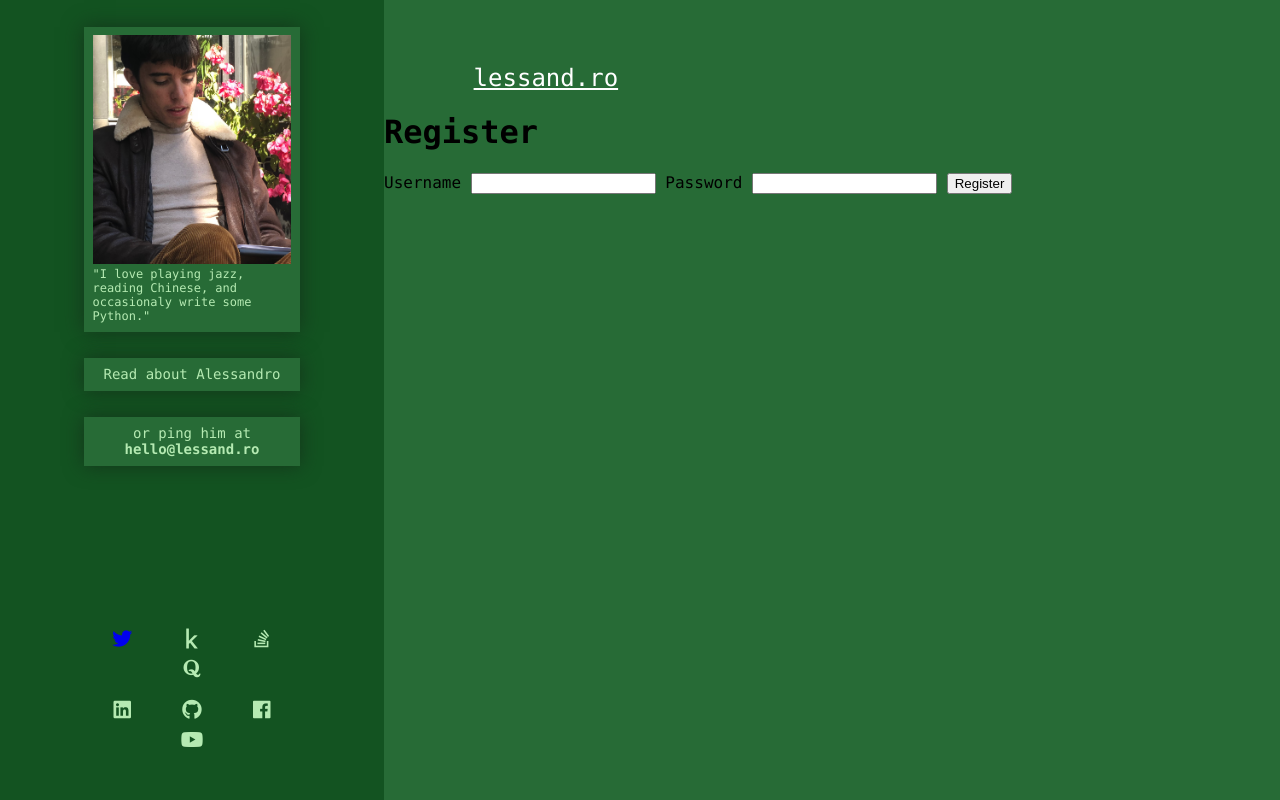
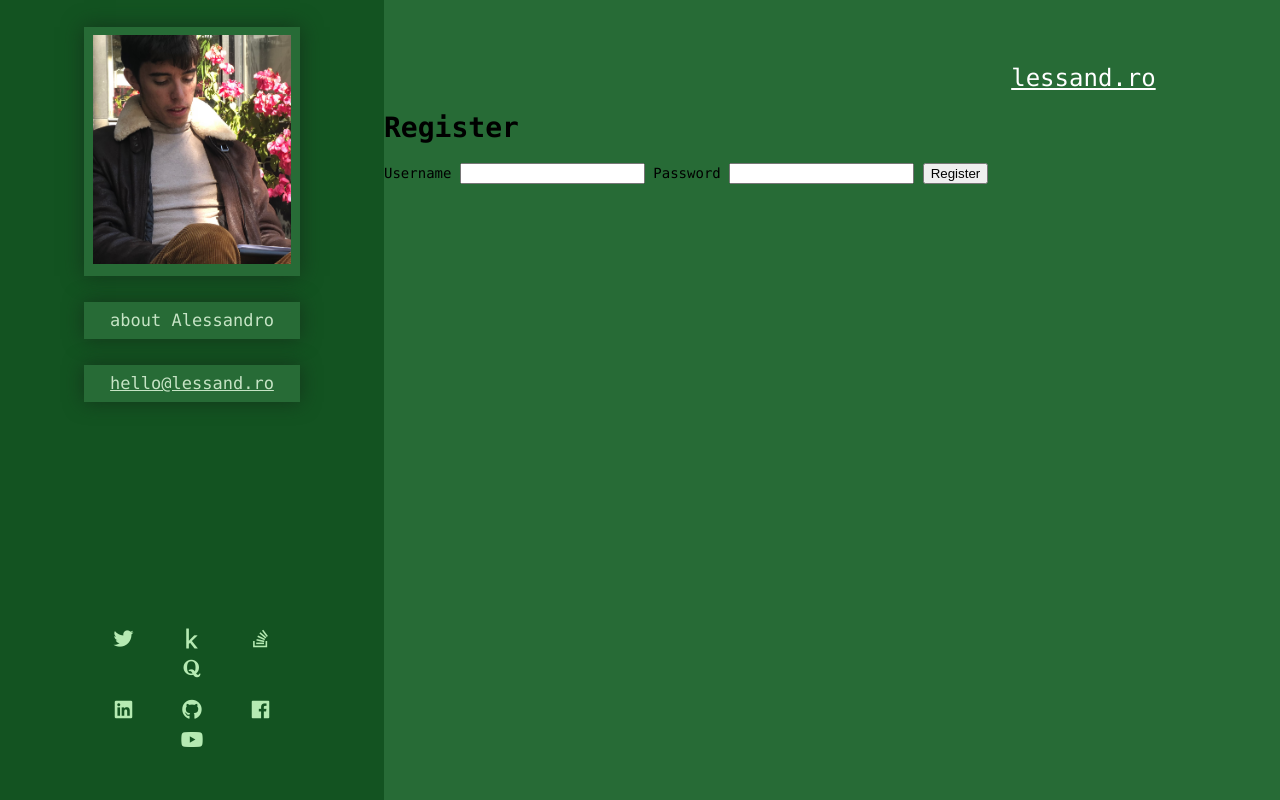
Before and after one commit to SolbiatiAlessandro/lessand.ro, a Flask app: page /auth/register in a window 1280 px wide. Run offline with Flask 2, Linux system fonts and the light colour scheme; some libraries are stand-ins or nearby versions.

Commit message:
[FRONT-END] fixed styling and added about page

```diff
--- a/lessandro/static/style.css
+++ b/lessandro/static/style.css
@@ -14,6 +14,7 @@ body{
 	margin: 0;
 	display:flex;
 	font-family: monaco,Consolas,Lucida Console,monospace;
+	font-size:14px;
 }
 .article{
 	margin: 5% 10%;
@@ -23,20 +24,30 @@ body{
 	width: 100%;
 }
 .page-title{
+	width: 30%;
+	margin-left:70%;
 	font-size:24px;
 	color: white;
-	margin: 5% 10%;
+	margin-top: 10%;
 	text-decoration:underline;
 }
 .title{
 	color: #B5EAB2;
-	font-size:16px;
+	font-size:25px;
 	font-weight:100;
+	margin-bottom:0px;
 }
 .subtitle{
-	font-size:14px;
+	color: #B5EAB2;
+	font-size:17px;
 	font-weight:100;
+
 }
+.about{
+	color: #82bd6d;
+	font-size: 14px;
+}
+
 .inside{
 	color: #B5EAB2;
 	text-decoration:underline;
@@ -100,6 +111,9 @@ left: 15%;
 .fa-kaggle {
   color: #B5EAB2;
 }
+.fa-twitter {
+  color: #B5EAB2;
+}
 .fa-instagram {
   color: #B5EAB2;
 }
--- a/lessandro/templates/base.html
+++ b/lessandro/templates/base.html
@@ -8,14 +8,13 @@
 <body>
 	<div class="personal">
 		<ul style="list-style-type:none;padding:0;width: 70%;margin-left: 15%;">
-			<li class="personal-description">
+			<a href="/"><li class="personal-description">
 				<img class="head" src="{{ url_for('static', filename='head.jpeg') }}">
 				<div style="text-align:left;font-size:12px;">
-				"I love playing jazz, reading Chinese, and occasionaly write some Python."
 				</div>
-			</li>
-			<li class="personal-description">Read about Alessandro</li>
-			<li class="personal-description">or ping him at <b>hello@lessand.ro</b></li>
+			</li></a>
+			<li class="personal-description"><a href='/7/post' class="subtitle" style="text-decoration:none; color: #c6e4c5;" >about Alessandro</a></li>
+			<li class="personal-description"><a href="mailto:hello@lessand.ro" class="subtitle"  style="color: #c6e4c5;">hello@lessand.ro</a></li>
 		</ul>
 		<div class="socialbox">
 			<div class="social">
@@ -33,7 +32,7 @@
 		</div>
 	</div>
 	<div class="blog">
-		<a href="#" class="page-title">lessand.ro</a>
+		<a href="/" class="page-title">lessand.ro</a>
 		  <header>
 			{% block header %}{% endblock %}
 		  </header>
--- a/lessandro/templates/blog/index.html
+++ b/lessandro/templates/blog/index.html
@@ -15,7 +15,7 @@
           <a class="action" href="{{ url_for('blog.update', id=post['id']) }}">Edit</a>
         {% endif %}
 
-    <h4 class="subtitle">{{ post['body']|safe }}<a class="inside action" href="{{ url_for('blog.post', id=post['id']) }}"> read more..</a></h3>
+    <div>{{ post['body']|safe }}<a class="inside action" href="{{ url_for('blog.post', id=post['id']) }}"> read more..</a></div>
         </div>
     {% if not loop.last %}
       <hr>
--- a/lessandro/templates/blog/update.html
+++ b/lessandro/templates/blog/update.html
@@ -10,7 +10,7 @@
     <input name="title" id="title"
       value="{{ request.form['title'] or post['title'] }}" required>
     <label for="body">Body</label>
-    <textarea name="body" id="body">{{ request.form['body'] or post['body'] }}</textarea>
+    <textarea name="body" id="body" style="height: 500px;width: 500px;">{{ request.form['body'] or post['body'] }}</textarea>
     <input type="submit" value="Save">
   </form>
   <hr>
```
Also changed, not shown: lessandro/templates/blog/post.html (+4 -4 lines), README.md, 1 other file.
